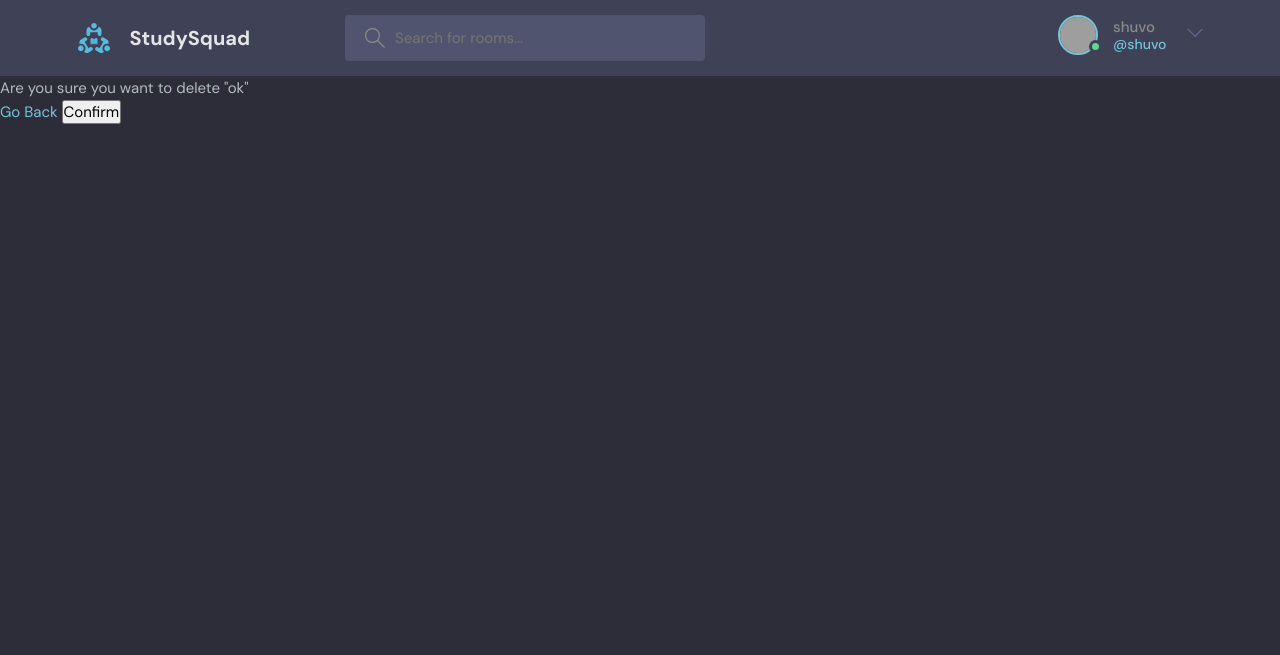
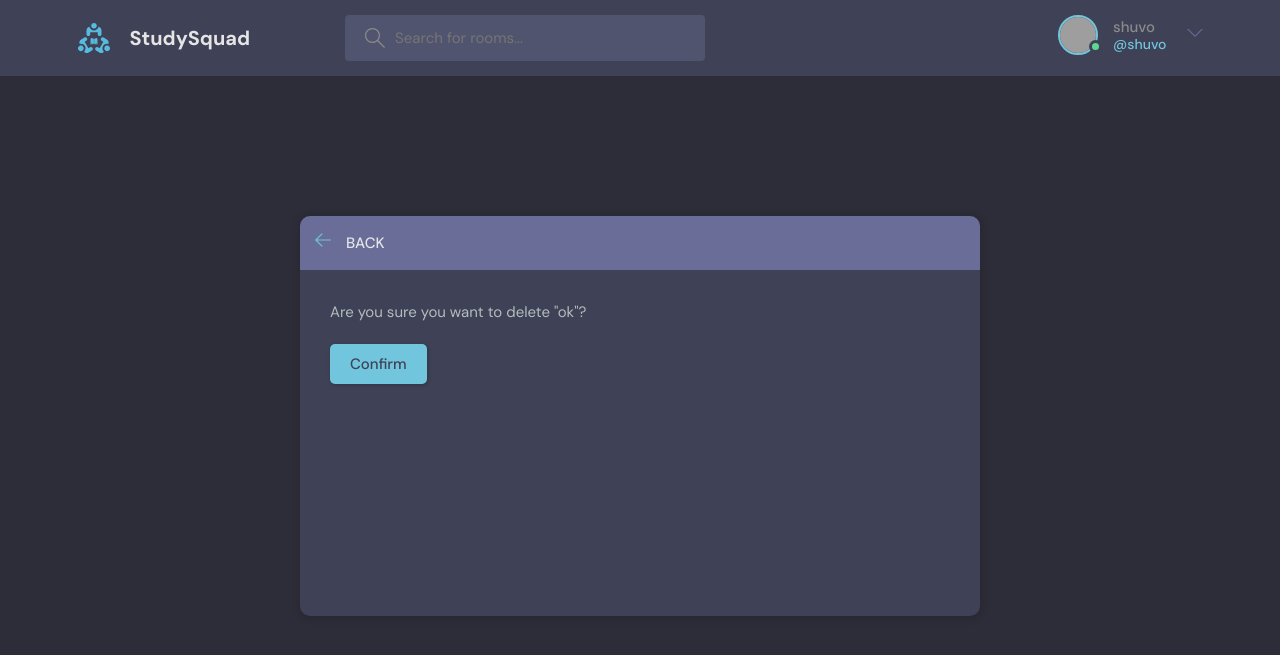
Before and after one commit to MohammadShuvoAli/StudySquad, a Django app: page /delete-message/6/ in a window 1280 px wide. Shown: the top 655 px of the page. Run offline with Django 4.2, Linux system fonts and the light colour scheme; a user stored in the database is signed in; data comes from the database, SQL or seed files in the repository; both versions use the stored data as it was after the commit; grey boxes are pictures that could not be loaded.

Commit message:
message delete completed

```diff
--- a/base/templates/base/delete.html
+++ b/base/templates/base/delete.html
@@ -2,12 +2,43 @@
 
 {% block content %}
 
-<form action="" method="post">
-    {% csrf_token %}
-    <p>Are you sure you want to delete "{{obj}}"</p>
+<main class="delete-item layout">
+  <div class="container">
+    <div class="layout__box">
+      <div class="layout__boxHeader">
+        <div class="layout__boxTitle">
+          <a href="{{request.META.HTTP_REFERER}}">
+            <svg
+              version="1.1"
+              xmlns="http://www.w3.org/2000/svg"
+              width="32"
+              height="32"
+              viewBox="0 0 32 32"
+            >
+              <title>arrow-left</title>
+              <path
+                d="M13.723 2.286l-13.723 13.714 13.719 13.714 1.616-1.611-10.96-10.96h27.625v-2.286h-27.625l10.965-10.965-1.616-1.607z"
+              ></path>
+            </svg>
+          </a>
+          <h3>Back</h3>
+        </div>
+      </div>
+      <div class="layout__body">
+        <form class="form" action="" method="post">
+            {% csrf_token %}
+          <div class="form__group">
+            <p>Are you sure you want to delete "{{obj}}"?</p>
+          </div>
 
-    <a href="{{request.META.HTTP_REFERER}}">Go Back</a>
-    <input type="submit" value="Confirm">
-</form>
+          <div class="for__group">
+            <input class="btn btn--main" type="submit" value="Confirm" />
+          </div>
+        </form>
+      </div>
+    </div>
+  </div>
+</main>
+<script src="script.js"></script>
 
 {% endblock content %}
```
Also changed, not shown: base/templates/base/delete_old.html (added, +13 -0 lines), db.sqlite3.
